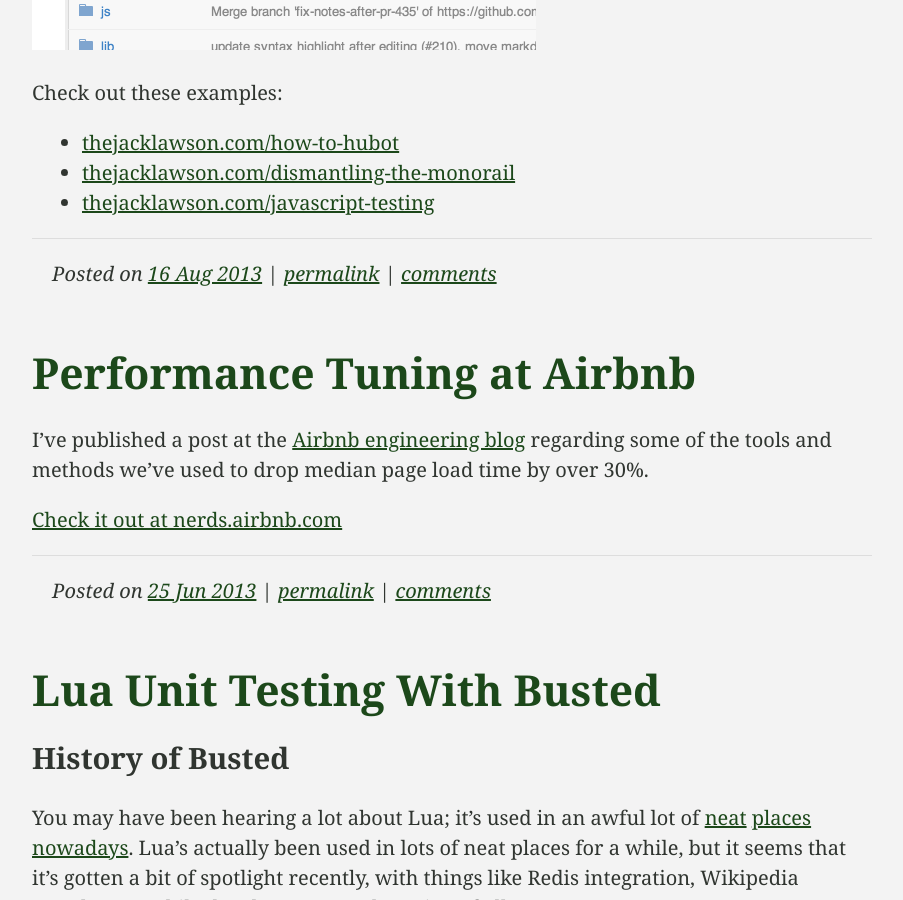
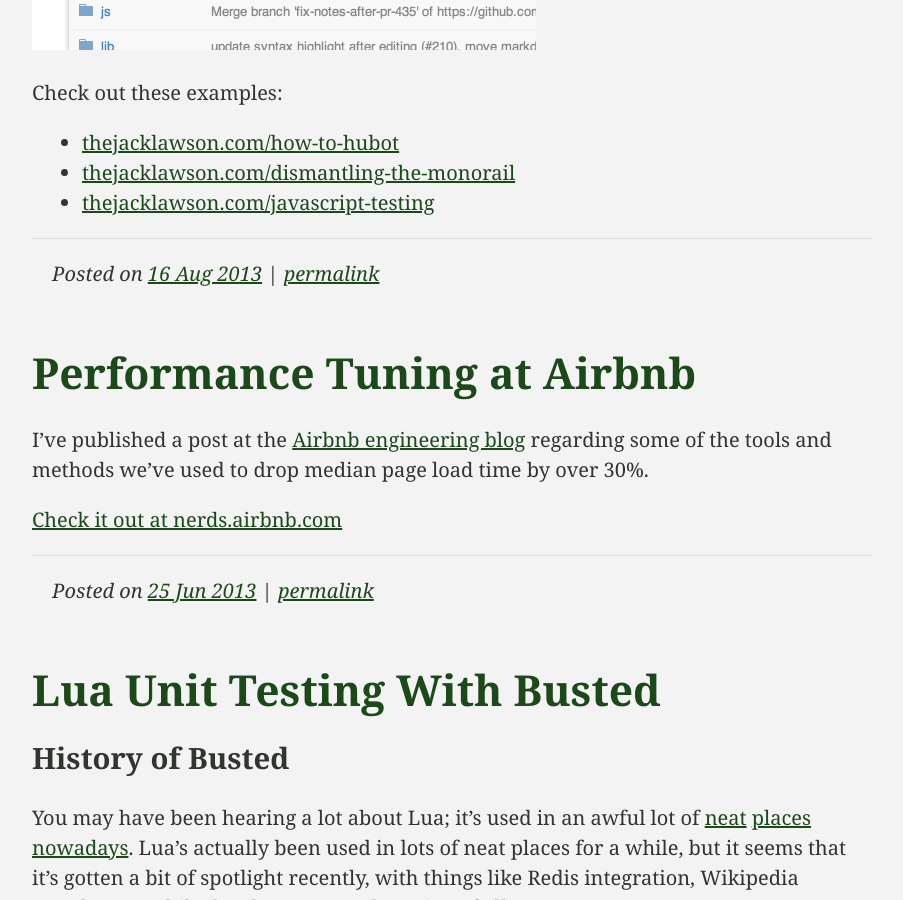
Before and after one commit to ajacksified/ajacksified.github.com, a Jekyll site: the page built from index.html, in a window 1280 px wide and 900 px high, scrolled down 1177 px. Shown: the whole window, without its empty margins (188-1091 px from the left). Built offline with Jekyll 4.4.1, drawn with Linux system fonts in a browser that asks for light colours; Markdown is read by kramdown in place of the engine named in the settings; some of the changed text lies outside the part shown.

Commit message:
nuke "comments" link

```diff
--- a/index.html
+++ b/index.html
@@ -20,7 +20,7 @@
 
       <footer class="meta well">
         Posted on <a href="{{ post.url }}"><time datetime="{{ post.date | date_to_xmlschema }}" pubdate>{{ post.date | date_to_string }}</time></a>
-        | <a href="{{ post.url }}">permalink</a> | <a href="{{ post.url }}#disqus_thread">comments</a>
+        | <a href="{{ post.url }}">permalink</a>
       </footer>
     </article>
   {% endfor %}
```
